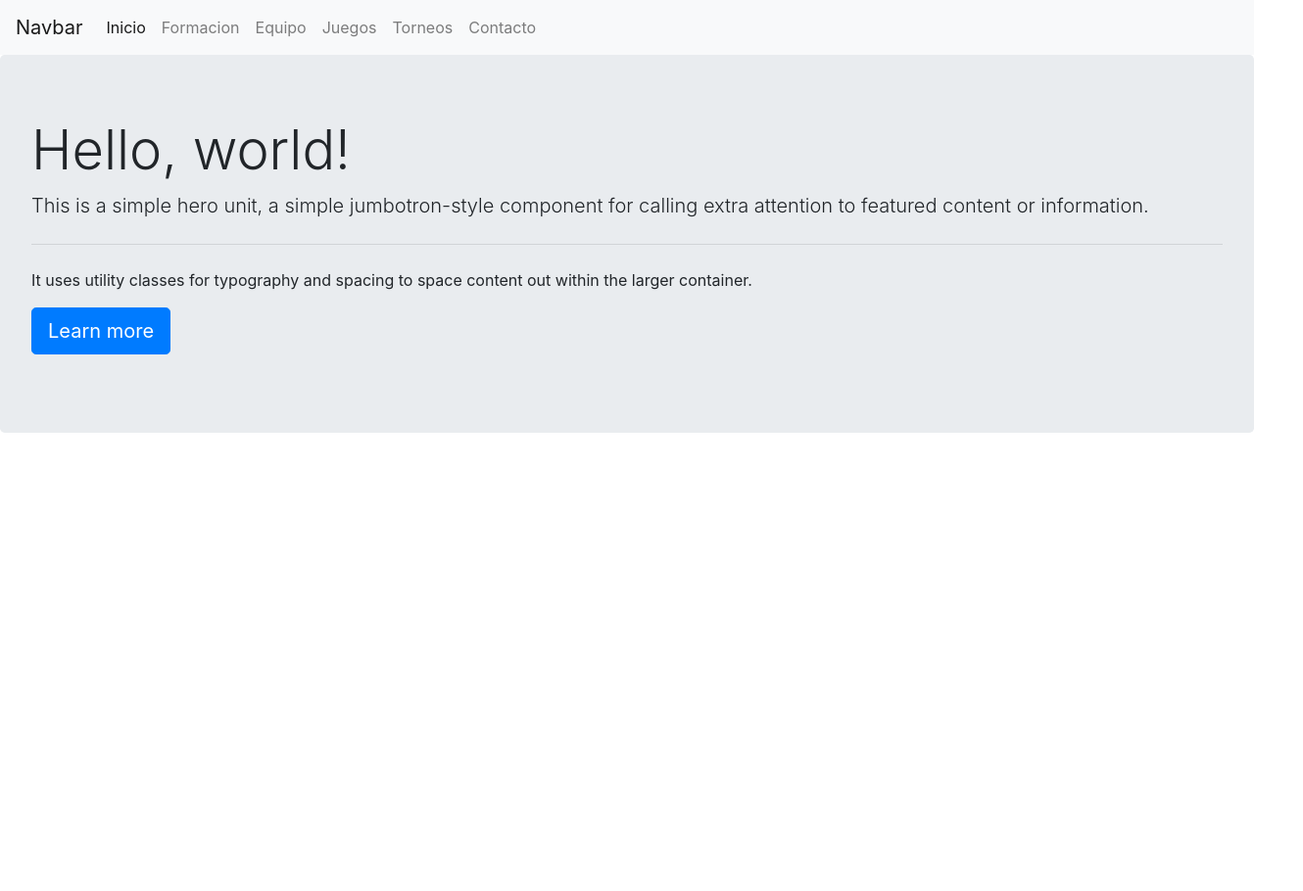
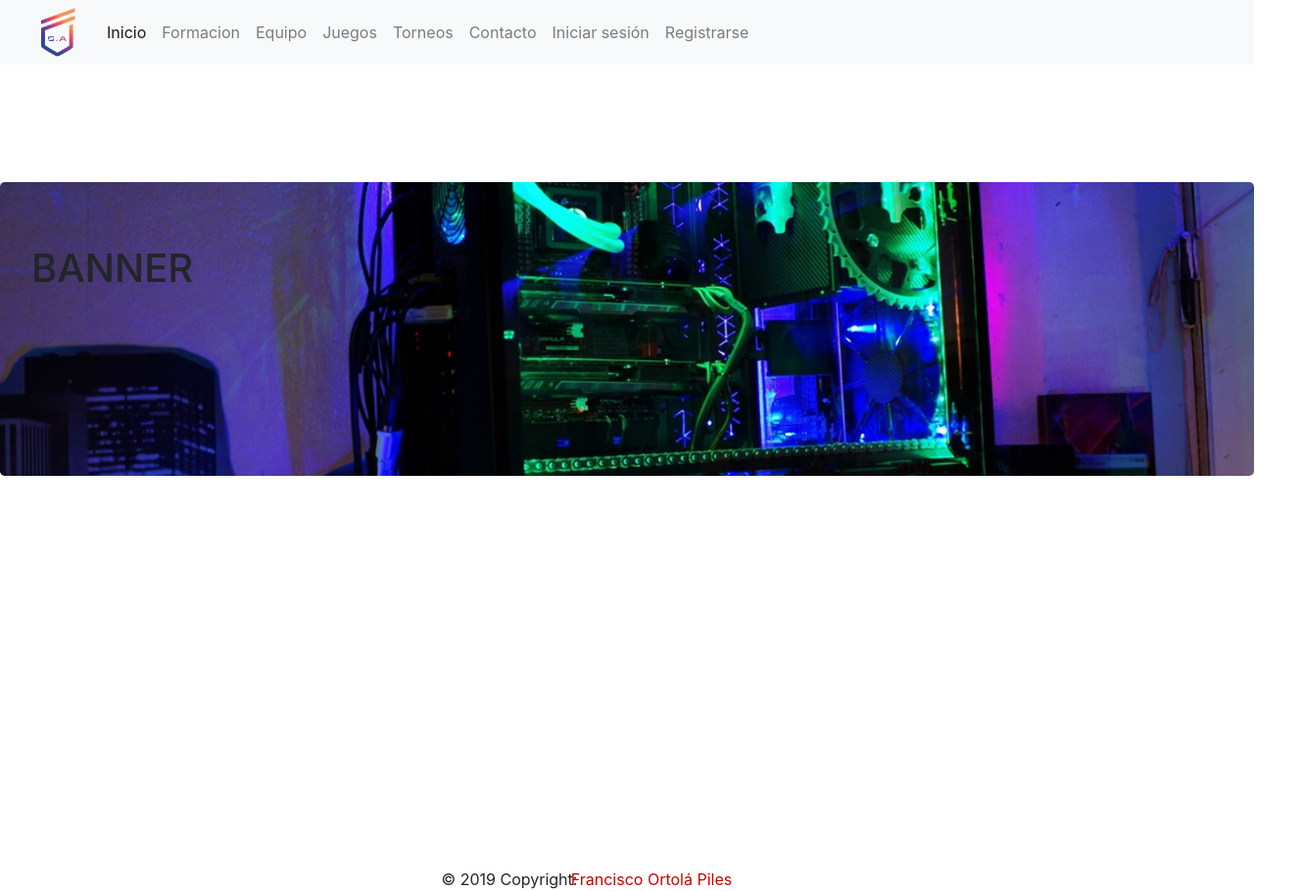
Before and after one commit to francatadau/gamingAcademy, a plain HTML site: page index.html in a window 1280 px wide. Shown: the whole page at 98% size, 1330 px wide, since content can reach past the window. Before the commit the page ends 800 px from the top, so only its background shows below. Drawn offline with nearby package versions, Linux system fonts and the light colour scheme.

Commit message:
haciendo cambios

```diff
--- a/index.css
+++ b/index.css
@@ -1,3 +1,36 @@
 li {
   float: right;
 }
+
+footer {
+  margin-top: 400px;
+}
+
+img {
+  width: 85px;
+  height: 50px;
+}
+
+.collapse navbar-collapse {
+  text-align: right;
+}
+
+.jumbotron {
+  margin-top: 120px;
+}
+
+.copy {
+  text-align: center;
+  margin-right:240px;
+}
+
+.nombre {
+  margin-top: -24px;
+  margin-right: -50px;
+  text-align: center;
+  color: #CC0000;
+}
+
+.nombre:hover{
+  text-decoration: underline;
+}
--- a/index.html
+++ b/index.html
@@ -4,12 +4,13 @@
     <meta charset="utf-8">
     <link rel="stylesheet" href="https://stackpath.bootstrapcdn.com/bootstrap/4.2.1/css/bootstrap.min.css"
     integrity="sha384-GJzZqFGwb1QTTN6wy59ffF1BuGJpLSa9DkKMp0DgiMDm4iYMj70gZWKYbI706tWS" crossorigin="anonymous">
+    <link rel="stylesheet" href="index.css">
     <title>Gaming Academy</title>
   </head>
   <body>
     <header>
       <nav class="navbar navbar-expand-lg navbar-light bg-light">
-        <a class="navbar-brand" href="#">Navbar</a>
+        <img class="logo" src="imagenes/logo.png">
         <button class="navbar-toggler" type="button" data-toggle="collapse" data-target="#navbarNav" aria-controls="navbarNav" aria-expanded="false" aria-label="Toggle navigation">
           <span class="navbar-toggler-icon"></span>
         </button>
@@ -33,22 +34,29 @@
             <li class="nav-item">
               <a class="nav-link" href="#">Contacto</a>
             </li>
+            <li class="nav-item">
+              <a class="nav-link" href="#">Iniciar sesión</a>
+            </li>
+            <li class="nav-item">
+              <a class="nav-link" href="#">Registrarse</a>
+            </li>
           </ul>
         </div>
       </nav>
     </header>
 
-    <div class="jumbotron">
-      <h1 class="display-4">Hello, world!</h1>
-      <p class="lead">This is a simple hero unit, a simple jumbotron-style component for calling extra attention to featured content or information.</p>
-      <hr class="my-4">
-      <p>It uses utility classes for typography and spacing to space content out within the larger container.</p>
-      <p class="lead">
-        <a class="btn btn-primary btn-lg" href="#" role="button">Learn more</a>
-      </p>
+    <div class="jumbotron" style="background: url(imagenes/banner.jpg) no-repeat center center fixed; -webkit-background-size: cover; -moz-background-size: cover; -o-background-size: cover; background-size: cover; height:300px;">
+      <h1>BANNER</h1>
     </div>
   </body>
-  <footer>
-
-  </footer>
+    <!-- Footer -->
+    <footer>
+      <!-- Copyright -->
+      <div class="copy">© 2019 Copyright:</div>
+        <div class="nombre">
+          Francisco Ortolá Piles
+        </div>
+      <!-- Copyright -->
+    </footer>
+    <!-- Footer -->
 </html>
```
Also changed, not shown: imagenes/banner.jpg (added), imagenes/logo.png (added).
